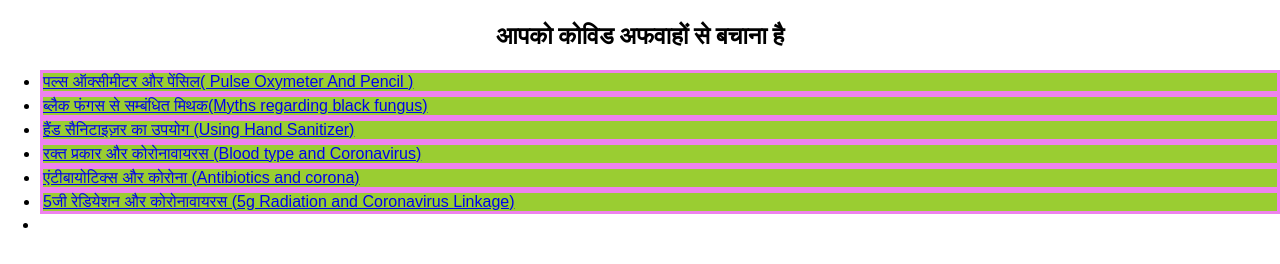
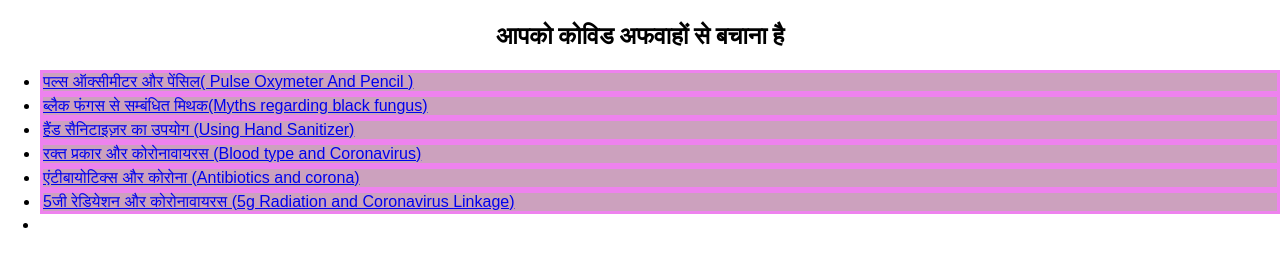
Before and after one commit to Anubhav-developr/cofwah, a React (Create React App) app: page / in a window 1280 px wide. Shown: the part 135-399 px from the top of the page. Built offline with nearby package versions, Linux system fonts and the light colour scheme.

Commit message:
Update App.css

```diff
--- a/src/App.css
+++ b/src/App.css
@@ -10,7 +10,7 @@ span{
 
 .cssbaba{
 border: 3px solid violet;
-background-color: yellowgreen;
+background-color: rgb(204, 161, 190);
 font-family: Arial, Helvetica, sans-serif;
 
 }
```
